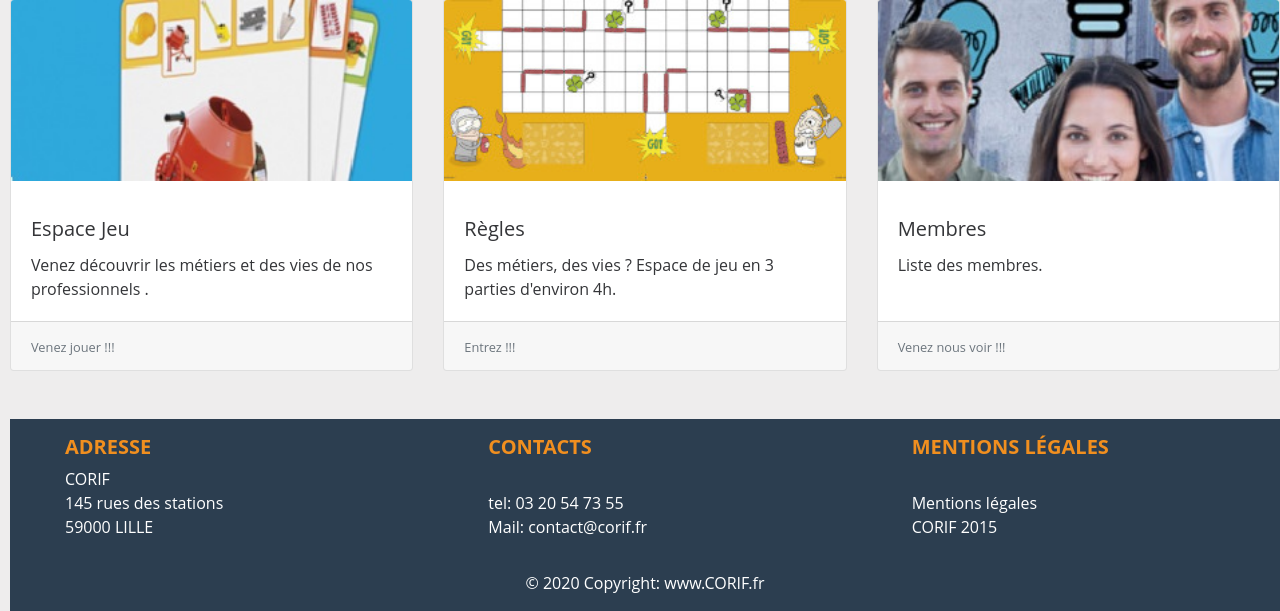
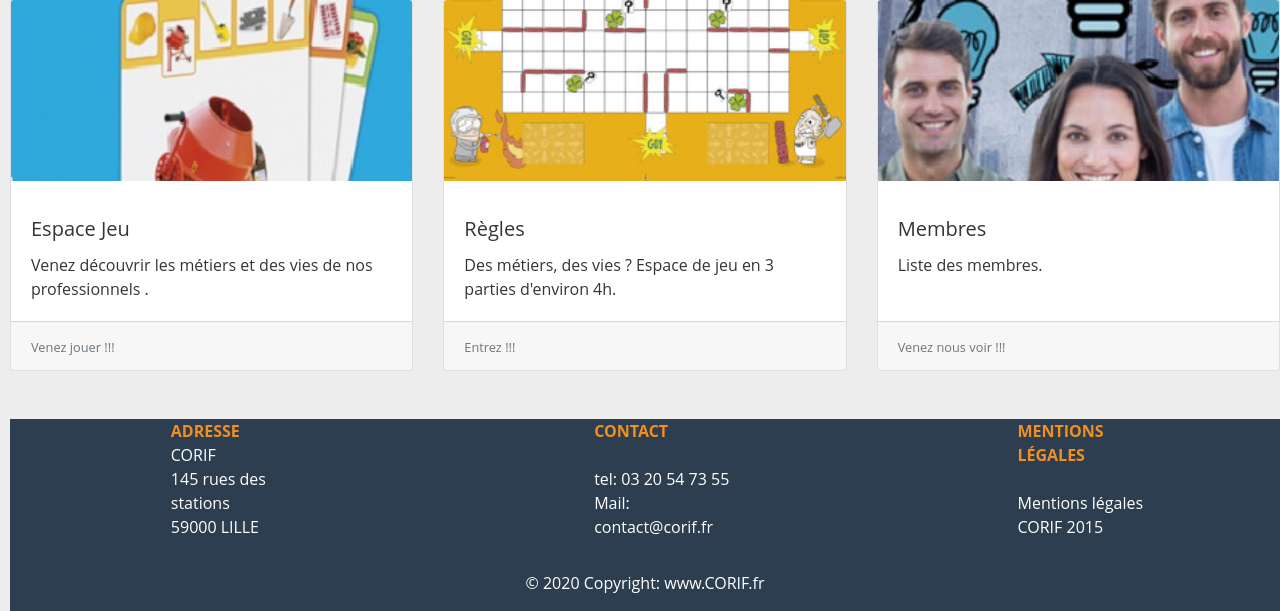
Before and after one commit to Hchampagne/CORIF, a CodeIgniter app: page /corif/index.php/accueil/index in a window 1280 px wide. Shown: the part 466-1077 px from the top of the page. Run offline with CodeIgniter, Linux system fonts and the light colour scheme.

Commit message:
alignement footer

```diff
--- a/application/views/footer.php
+++ b/application/views/footer.php
@@ -1,26 +1,26 @@
 
 <footer class="page-footer font-small">
   <div class="container-fluid ">
-    <div class="row ">
-        <div class="col-sm-4">
+    <div class="row justify-content-around">
+        <div class="col-sm-2">
             <ul>
-                <li><h5 class="text-uppercase font-weight-bold" id="footer">Adresse</h5></li>
+                <li class="text-uppercase font-weight-bold" id="footer">Adresse</li>
                 <li>CORIF</li>
                 <li>145 rues des stations</li>
                 <li>59000 LILLE</li>
             </ul>
       </div>
-      <div class="col-sm-4">
+      <div class="col-sm-2">
             <ul>
-                <li><h5 class="text-uppercase font-weight-bold" id="footer">CONTACTS</h5></li>
+                <li class="text-uppercase font-weight-bold" id="footer">CONTACT</li>
                 <li>&nbsp</li>
                 <li>tel: 03 20 54 73 55</li>
                 <li>Mail: <a href="">contact@corif.fr</a></li>
             </ul>
       </div>
-      <div class="col-sm-4">
+      <div class="col-sm-2">
             <ul>
-                <li><h5 class="text-uppercase font-weight-bold" id="footer">mentions légales</h5></li>
+                <li class="text-uppercase font-weight-bold" id="footer">mentions légales</li>
                 <li>&nbsp</li>
                 <li><a href="#"> Mentions légales</a></li>
                 <li>CORIF 2015</li>
```
